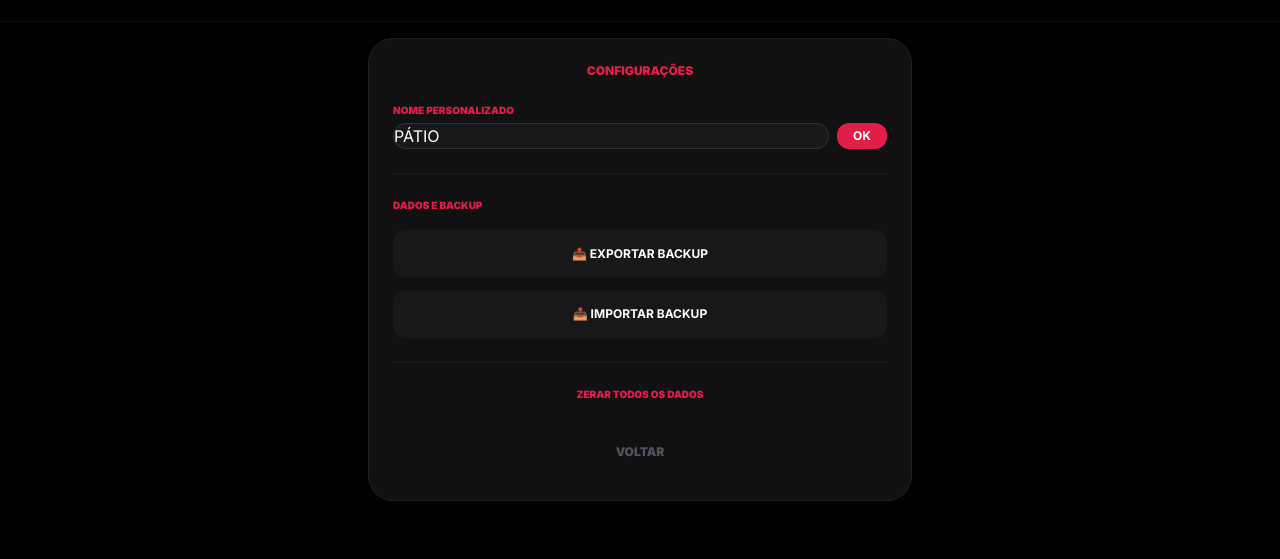
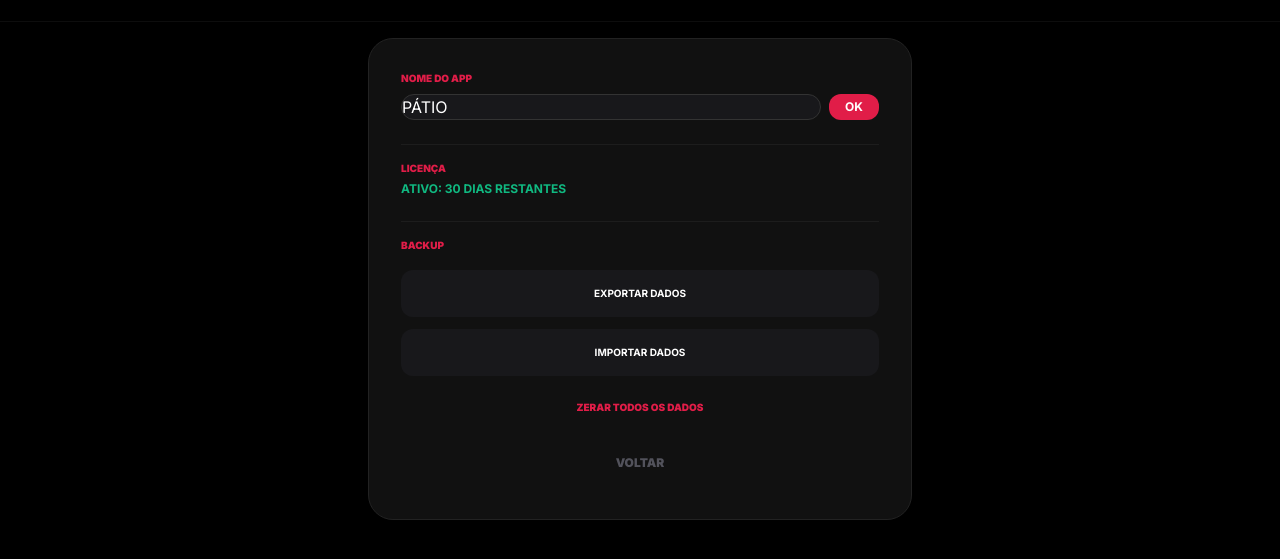
Before and after one commit to natanlimamoura-maker/controle-patio, a plain HTML site: page index.html in a window 1280 px wide. Both pictures are taken after a click on the button "⚙️". Shown: the part 59-618 px from the top of the page. Drawn offline with nearby package versions, Linux system fonts and the light colour scheme.

Commit message:
Update index.html

```diff
--- a/index.html
+++ b/index.html
@@ -36,10 +36,10 @@
     <div id="lock-screen" class="fixed inset-0 bg-black z-[100] flex items-center justify-center p-6 hidden">
         <div class="glass p-8 w-full max-w-sm text-center space-y-6">
             <h2 class="text-2xl font-black italic">PÁTIO<span class="text-rose-600">PRO</span></h2>
-            <p class="text-rose-500 text-xs font-bold uppercase tracking-widest">Licença Expirada</p>
-            <input type="password" id="pass-input" placeholder="SENHA DE RENOVAÇÃO" class="text-center">
-            <button onclick="checkPass()" class="btn-acao">Renovar Acesso</button>
-            <p id="lock-msg" class="text-rose-500 text-[10px] font-bold uppercase"></p>
+            <p class="text-rose-500 text-xs font-bold uppercase tracking-widest">Licença Expirada (30 dias)</p>
+            <input type="password" id="pass-input" placeholder="SENHA" class="text-center">
+            <button onclick="checkPass()" class="btn-acao">Ativar</button>
+            <p id="lock-msg" class="text-rose-500 text-[10px] font-bold mt-2"></p>
         </div>
     </div>
 
@@ -128,24 +128,28 @@
         </section>
 
         <section id="ajustes" class="hidden space-y-4">
-            <div class="glass p-6 space-y-6">
-                <h2 class="text-center font-black text-xs text-rose-600 uppercase">Configurações</h2>
+            <div class="glass p-8 space-y-6">
                 <div>
-                    <label>Nome Personalizado</label>
-                    <div class="flex gap-2">
-                        <input id="cfg-nome" placeholder="NOME DO APP">
+                    <label>Nome do App</label>
+                    <div class="flex gap-2 mt-2">
+                        <input id="cfg-nome" placeholder="NOME">
                         <button onclick="updateName()" class="bg-rose-600 px-4 rounded-xl font-bold text-xs">OK</button>
                     </div>
                 </div>
-                <hr class="border-white/5">
-                <div class="space-y-3">
-                    <label>Dados e Backup</label>
-                    <button onclick="exportData()" class="w-full bg-zinc-900 p-4 rounded-xl font-bold text-xs">📤 EXPORTAR BACKUP</button>
-                    <button onclick="document.getElementById('in-import').click()" class="w-full bg-zinc-900 p-4 rounded-xl font-bold text-xs">📥 IMPORTAR BACKUP</button>
+
+                <div class="text-left border-t border-white/5 pt-4">
+                    <label>Licença</label>
+                    <p id="lic-status" class="text-xs font-bold text-emerald-500 mt-1"></p>
+                </div>
+
+                <div class="border-t border-white/5 pt-4 space-y-3">
+                    <label>Backup</label>
+                    <button onclick="exportData()" class="w-full bg-zinc-900 p-4 rounded-xl font-bold text-[10px]">EXPORTAR DADOS</button>
+                    <button onclick="document.getElementById('in-import').click()" class="w-full bg-zinc-900 p-4 rounded-xl font-bold text-[10px]">IMPORTAR DADOS</button>
                     <input type="file" id="in-import" class="hidden" accept=".json" onchange="importData(this)">
                 </div>
-                <hr class="border-white/5">
-                <button onclick="localStorage.clear(); location.reload();" class="text-rose-600 font-black text-[10px] w-full text-center">ZERAR TODOS OS DADOS</button>
+
+                <button onclick="localStorage.clear(); location.reload();" class="text-rose-600 font-black text-[10px] block w-full">ZERAR TODOS OS DADOS</button>
                 <button onclick="tab('menu')" class="w-full text-zinc-600 font-black text-xs uppercase py-4">Voltar</button>
             </div>
         </section>
@@ -157,7 +161,7 @@
         let data = JSON.parse(localStorage.getItem(DB_KEY)) || [];
         let currentPhotos = [];
 
-        // --- LICENÇA ---
+        // --- LÓGICA DE LICENÇA ---
         function checkLicense() {
             let expiry = localStorage.getItem('patiopro_expiry');
             const now = new Date().getTime();
@@ -165,7 +169,12 @@
                 expiry = now + (30 * 24 * 60 * 60 * 1000);
                 localStorage.setItem('patiopro_expiry', expiry);
             }
-            if (now > expiry) document.getElementById('lock-screen').classList.remove('hidden');
+            if (now > expiry) {
+                document.getElementById('lock-screen').classList.remove('hidden');
+            } else {
+                const days = Math.ceil((expiry - now) / (1000 * 60 * 60 * 24));
+                document.getElementById('lic-status').innerText = "ATIVO: " + days + " DIAS RESTANTES";
+            }
         }
 
         function checkPass() {
@@ -180,7 +189,7 @@
         // --- NOME E BACKUP ---
         function updateName() {
             const n = document.getElementById('cfg-nome').value.toUpperCase();
-            if(n) { localStorage.setItem('patiopro_name', n); loadConfigs(); alert("Nome Alterado!"); }
+            if(n) { localStorage.setItem('patiopro_name', n); loadConfigs(); }
         }
 
         function loadConfigs() {
@@ -193,7 +202,7 @@
             const blob = new Blob([JSON.stringify(data)], { type: 'application/json' });
             const a = document.createElement('a');
             a.href = URL.createObjectURL(blob);
-            a.download = `backup_patio.json`;
+            a.download = `backup.json`;
             a.click();
         }
 
@@ -201,12 +210,12 @@
             const reader = new FileReader();
             reader.onload = function() {
                 data = JSON.parse(reader.result);
-                save(); render(); alert("Importado!");
+                save(); render(); alert("Restaurado!");
             };
             reader.readAsText(input.files[0]);
         }
 
-        // --- SISTEMA ORIGINAL ---
+        // --- FUNÇÕES ORIGINAIS ---
         function tab(id) {
             document.querySelectorAll('section').forEach(s => s.classList.add('hidden'));
             document.getElementById(id).classList.remove('hidden');
```
